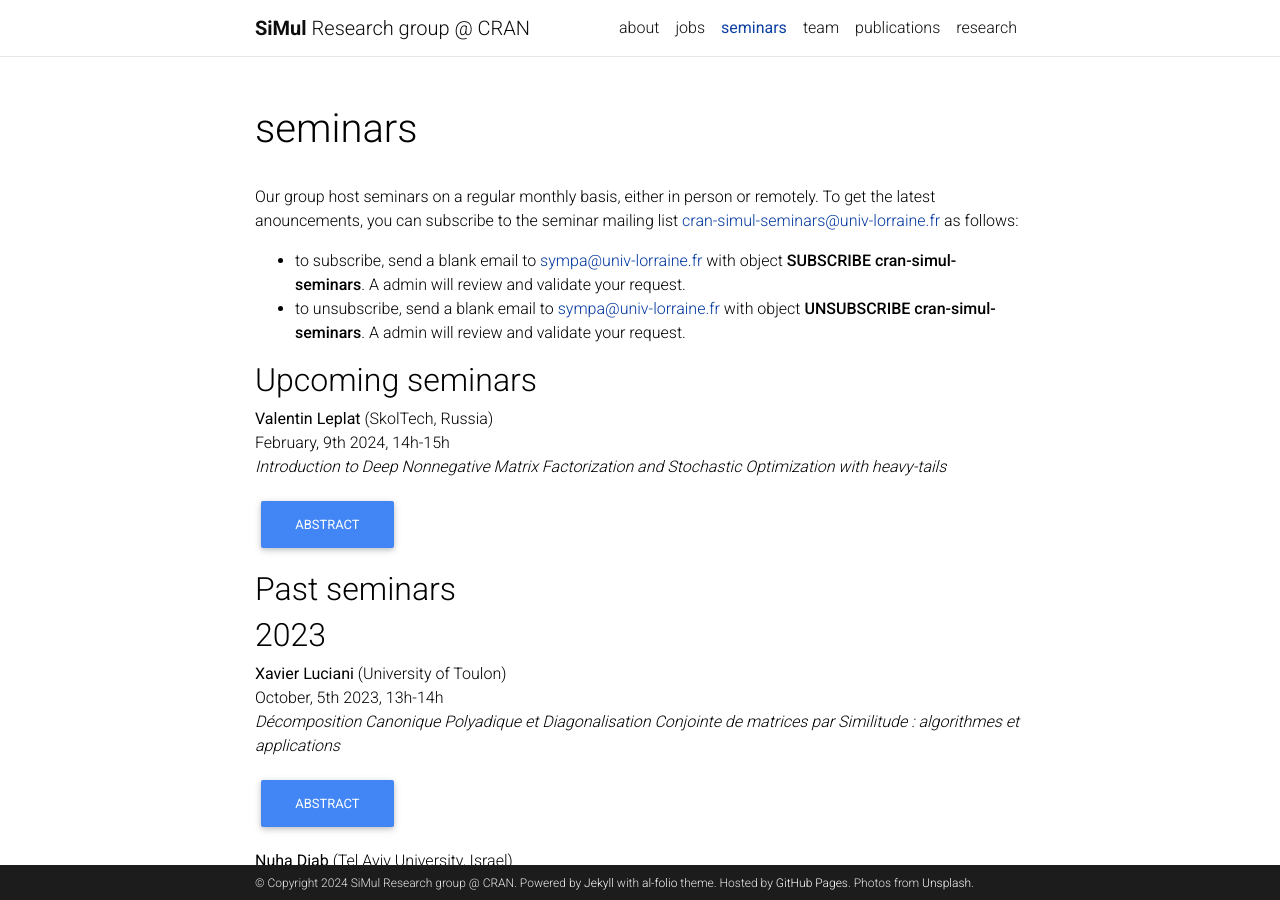
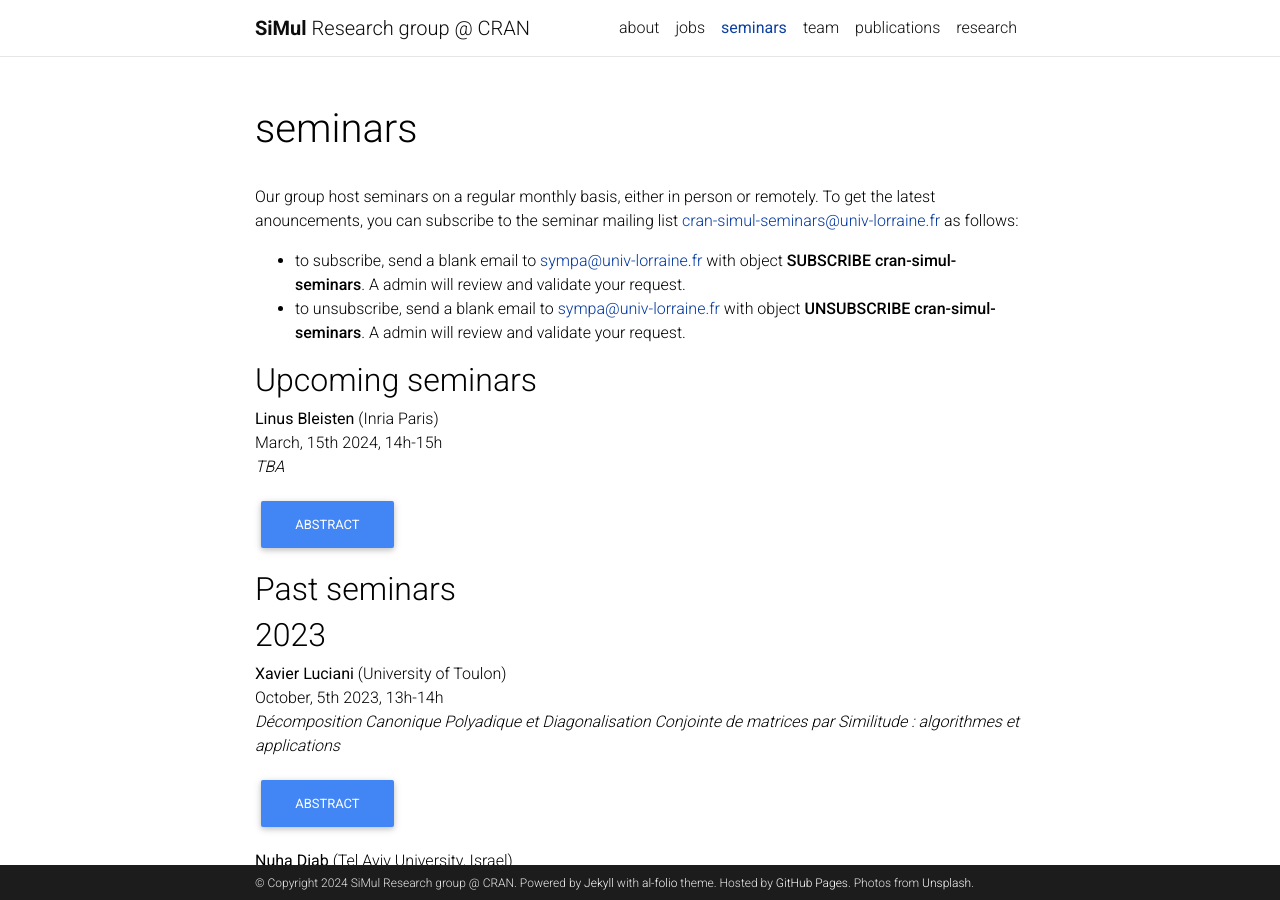
Before and after one commit to cran-simul/cran-simul.github.io, a Jekyll site: the page built from _pages/seminars.md, in a window 1280 px wide and 900 px high. Built offline with Jekyll 4.4.1, drawn with Linux system fonts in a browser that asks for light colours; comment, search, counter and statistics services are not loaded; a style sheet for code colours, icons or effects is not loaded.

Commit message:
Update seminarlist.yml

```diff
--- a/_data/seminarlist.yml
+++ b/_data/seminarlist.yml
@@ -7,6 +7,14 @@
 #   In this talk we will cover the automatic learning reasoning capabilities through large-scale training of deep neural networks from data, and we target different situations, like robotics and embodied computer vision (robot navigation to solve visual tasks) as well as vision and language reasoning (visual question answering). We explore this problem in a holistic way and study it from various angles of attack: what are the tasks which lead to emergence of reasoning? How can we evaluate agents and measure reasoning vs. bias exploitation? How can we x-ray neural models and visualize their internal behavior? What are the bottlenecks in learning reasoning? Can we structure neural networks with inductive bias to improve the emergence of reasoning, by including prior knowledge on geometry, physics, or semantics?"
 #   active: 1
 
+-  speaker:  Linus Bleisten
+   institution: Inria Paris
+   date:  March, 15th 2024, 14h-15h
+   title: "TBA"
+   abstract: "TBA"
+   active: 1
+   year: 2024
+
 -  speaker:  Valentin Leplat
    institution: SkolTech, Russia
    date:  February, 9th 2024, 14h-15h
@@ -15,7 +23,7 @@
 Our first topic revolves around the Deep Nonnegative Matrix Factorization (deep NMF), a novel and promising facet of unsupervised learning. Deep NMF has emerged as a potent technique for extracting multi-layered features spanning various scales. However, conventional deep NMF models have primarily relied on the least squares error as their evaluation metric, which may not be the most suitable gauge for assessing the quality of approximations across diverse datasets. For data types such as audio signals and documents, β-divergences have gained recognition as a more fitting alternative. In this seminar, we present new models and algorithms that harness β-divergences to enhance deep NMF, with an emphasis on the notion of identifiability.<br/><br/>
 Part 2: Heavy-Tailed Stochastic Optimization for Deep Neural Networks<br/>
  Our second topic concerns stochastic optimization, with a particular focus on recent discoveries concerning the nature of stochastic gradient noise in deep neural network training. Contrary to the conventional assumption of Gaussian noise, empirical evidences show that gradient noise often exhibits heavy-tailed characteristics. We introduce an efficient mechanism for optimizers to handle this noise behavior. Additionally, we showcase an extension of our recently introduced stochastic optimizer, referred to as NAG-GS, specifically tailored for the training of Vision Transformers."
-   active: 1
+   active: 0
    year: 2024
 
 -  speaker:  Shuyu Dong
```
